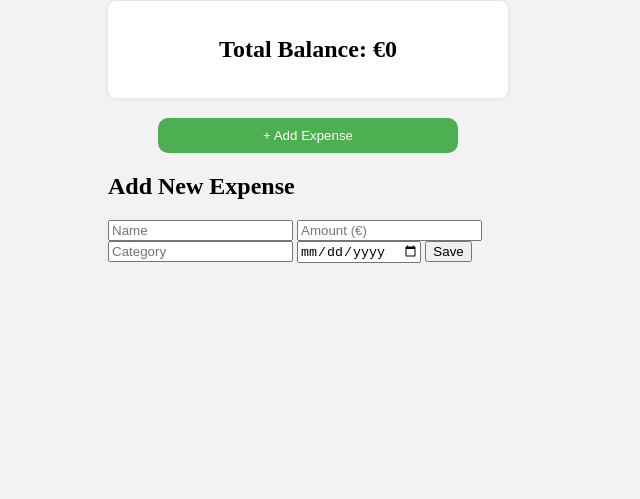
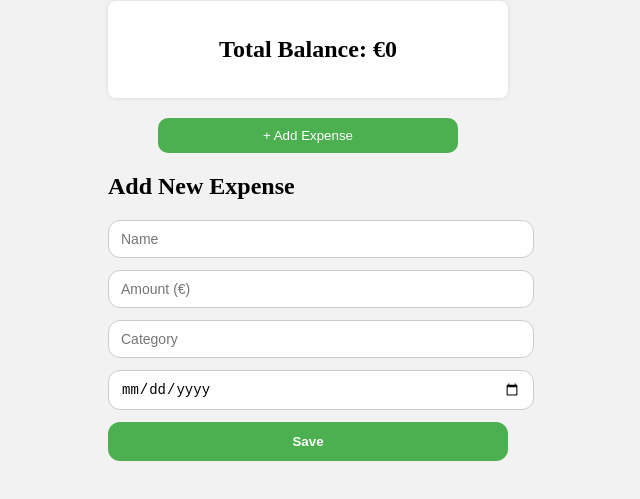
Before and after one commit to YuScriptX/Expense-Tracker, a plain HTML site: page frontend/index.html in a window 1280 px wide. Both pictures are taken after a click on the button "+ Add Expense". Shown: the part 99-598 px from the top of the page, without its empty margins (332-972 px from the left). Drawn offline with Linux system fonts and the light colour scheme.

Commit message:
Style expense form using CSS grid and reusable form class

```diff
--- a/frontend/index.html
+++ b/frontend/index.html
@@ -17,7 +17,7 @@
 
     <div id="formContainer" style="display: none;">
         <h2>Add New Expense</h2>
-        <form id="expenseForm">
+        <form id="expenseForm" class="form">
             <input type="text" id="name" placeholder="Name" required>
             <input type="number" id="amount" placeholder="Amount (€)" step="0.01" required>
             <input type="text" id="category" placeholder="Category" required>
@@ -28,6 +28,8 @@
 
     <ul id="expenseList"></ul>
 
+
+
     <script src="app.js"></script>
 </body>
 </html>
--- a/frontend/style.css
+++ b/frontend/style.css
@@ -37,3 +37,50 @@ h1 {
     margin-bottom: 10px;
     list-style: none;
 }
+
+.form {
+    display: grid;
+    grid-template-columns: 1fr;
+    gap: 12px;
+}
+
+.form input {
+    width: 100%;
+    padding: 10px 12px;
+    border: 1px solid #ccc;
+    border-radius: 8px;
+    font-size: 14px;
+}
+
+.form button {
+    padding: 12px;
+    border: none;
+    border-radius: 8px;
+    background-color: #4CAF50;
+    color: white;
+    font-weight: bold;
+    cursor: pointer;
+}
+
+.form button:hover {
+    opacity: 0.9;
+}
+
+.form input:focus {
+    outline: none;
+    border-color: #4CAF50;
+    box-shadow: 0 0 0 3px rgba(76, 175, 80, 0.2);
+}
+
+.form button:active {
+    transform: scale(0.98);
+}
+
+.form input,
+.form button {
+    border-radius: 12px;
+}
+
+#formContainer {
+    margin-top: 16px;
+}
```
